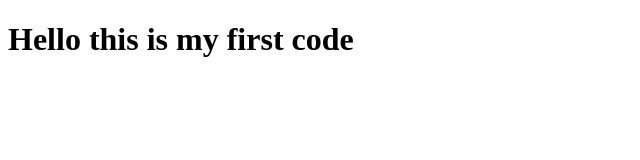
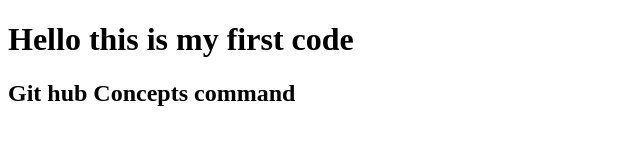
Before and after one commit to Vikaskumar221416/another_file, a plain HTML site: page index.html in a window 1280 px wide. Shown: the whole page, without its empty margins (0-640 px from the left). Drawn offline with Linux system fonts and the light colour scheme.

Commit message:
Added new text

```diff
--- a/index.html
+++ b/index.html
@@ -7,5 +7,6 @@
 </head>
 <body>
     <h1>Hello this is my first code</h1>
+    <h2>Git hub Concepts command</h2>
 </body>
 </html>
```
